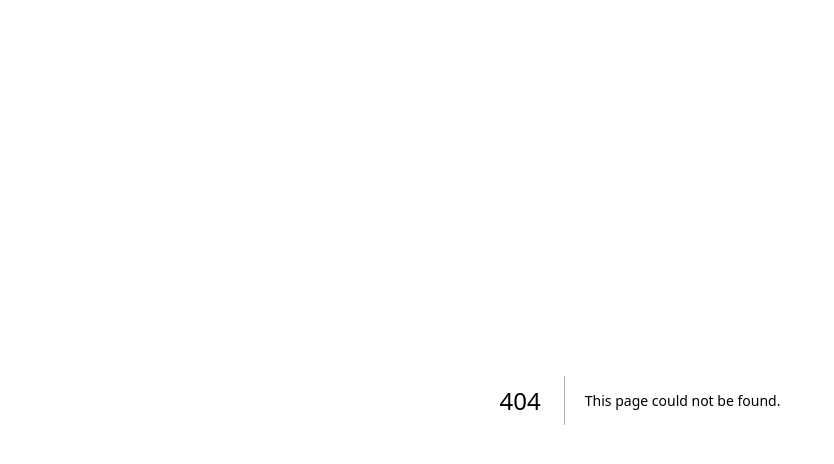
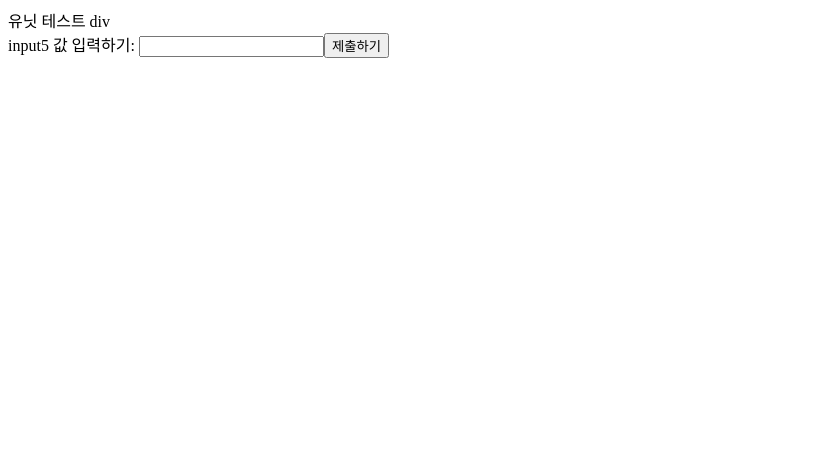
Before and after one commit to eggmun98/advanced-frontend-study, a Next.js app: page /jestStudy/03-jest in a window 1280 px wide. Before the commit this address had no page. Shown: the top 464 px of the page, without its empty margins (0-834 px from the left). Built offline with nearby package versions, Linux system fonts and the light colour scheme.

Commit message:
[2023.07.03] study 스냅샷 테스트 작성 공부

```diff
--- /dev/null
+++ b/pages/jestStudy/03-jest/index.js
@@ -0,0 +1,9 @@
+export default function JestUnitTestPage() {
+  return (
+    <>
+      <div>유닛 테스트 div</div>
+      input5 값 입력하기: <input type="text"></input>
+      <button>제출하기</button>
+    </>
+  );
+}
```
Also changed, not shown: 1 other file (tests, documents, lock files or other folders).
